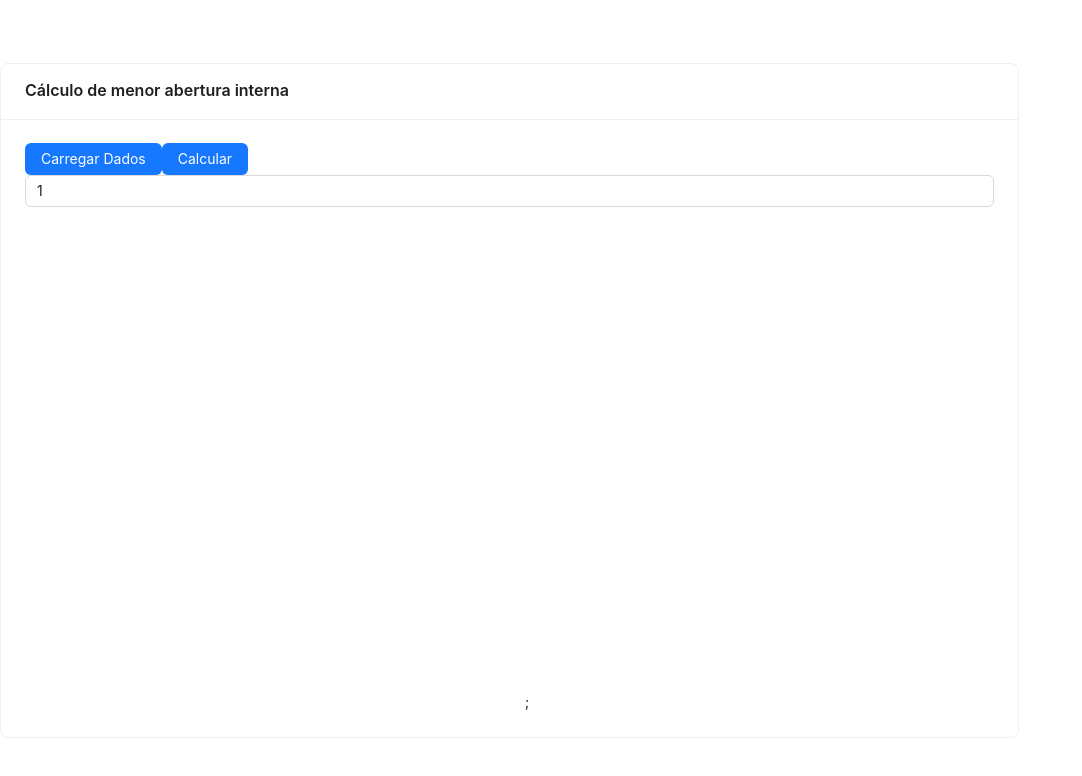
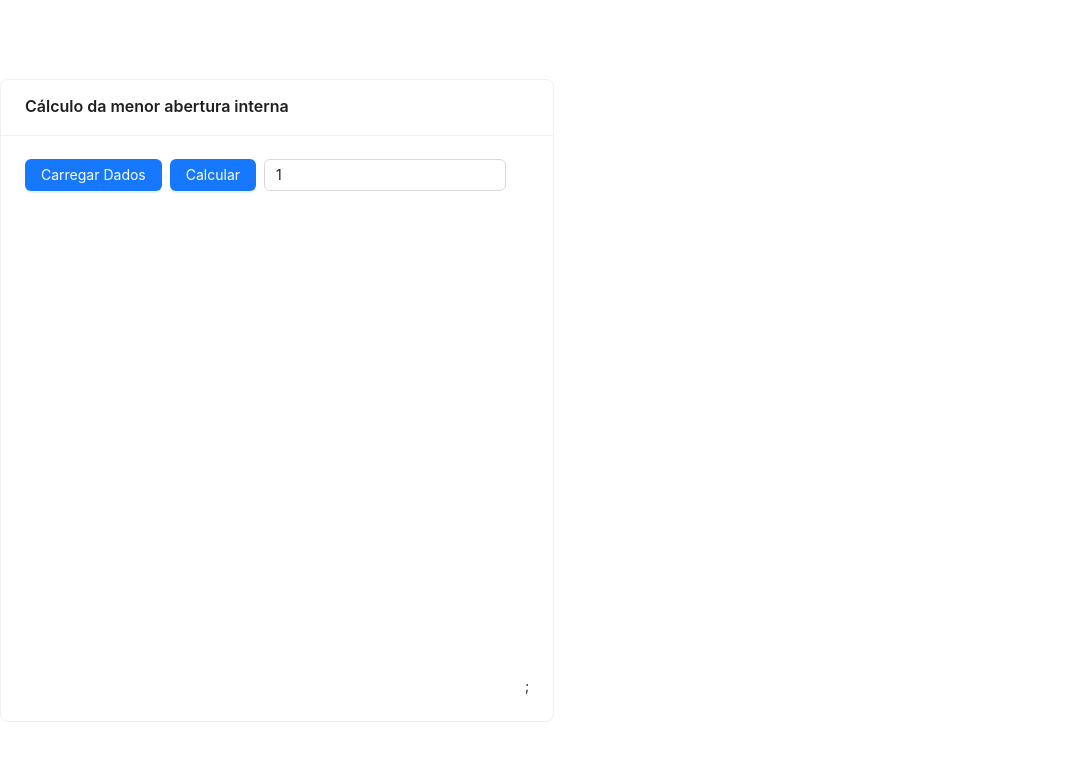
Before and after one commit to fernando-izar/exercicio_poligono_react, a React (Vite) app: page / in a window 1280 px wide. Shown: the top 776 px of the page, without its empty margins (0-1082 px from the left). Built offline with nearby package versions, Linux system fonts and the light colour scheme.

Commit message:
feat: estilização

```diff
--- a/src/App.jsx
+++ b/src/App.jsx
@@ -1,6 +1,6 @@
 import { useState } from "react";
 import "./App.css";
-import { Card, Button, notification, Input } from "antd";
+import { Card, Button, notification, Input, Space, Col } from "antd";
 import Polygon from "./components/Polygon";
 import calculaMenorDistancia from "./utils/calculaMenorDistancia";
 
@@ -67,7 +67,9 @@ function App() {
   };
 
   return (
-    <Card title="Cálculo de menor abertura interna">
+    <Card title="Cálculo da menor abertura interna">
+      <Col>
+        <Space direction="horizontal">
           <Button onClick={uploadPoints} type="primary">
             Carregar Dados
           </Button>
@@ -84,7 +86,11 @@ function App() {
             onChange={(e) => setScale(e.target.value)}
             placeholder="Escala"
           />
-      {minValue && <p>Menor abertura interna: {minValue}</p>}
+        </Space>
+      </Col>
+      {minValue && minValue !== Infinity && (
+        <p>Menor abertura interna: {minValue}</p>
+      )}
       <Polygon points={points} scale={scale} />;
     </Card>
   );
```
Also changed, not shown: csv_files/1-hexadecagono_ex4.csv (renamed from csv_files/points.csv), csv_files/2-hexagono.csv (added), csv_files/3-octogono.csv (added), 1 other file (tests, documents, lock files or other folders). Lines whose indentation alone changed are shown as unchanged.
